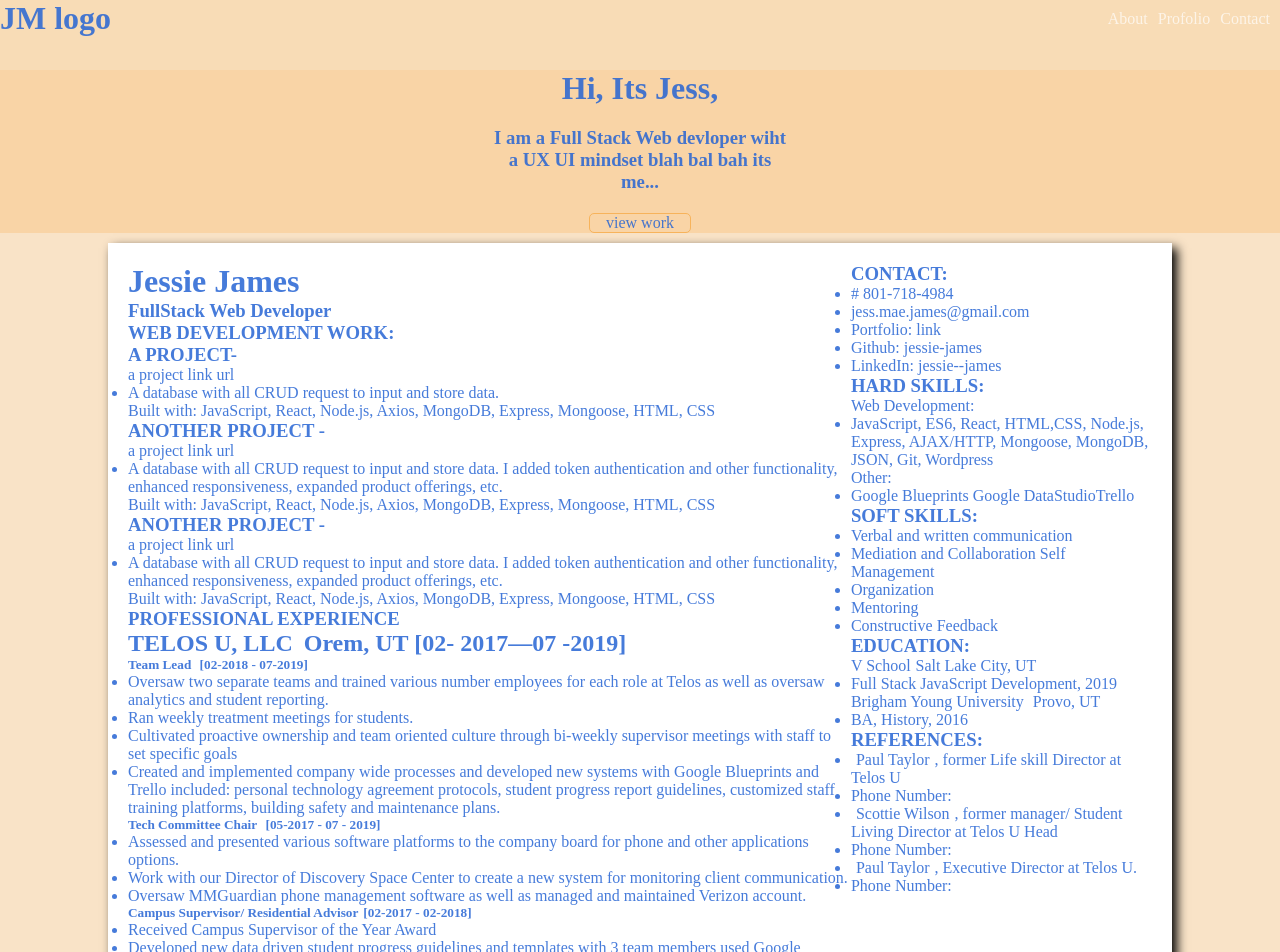
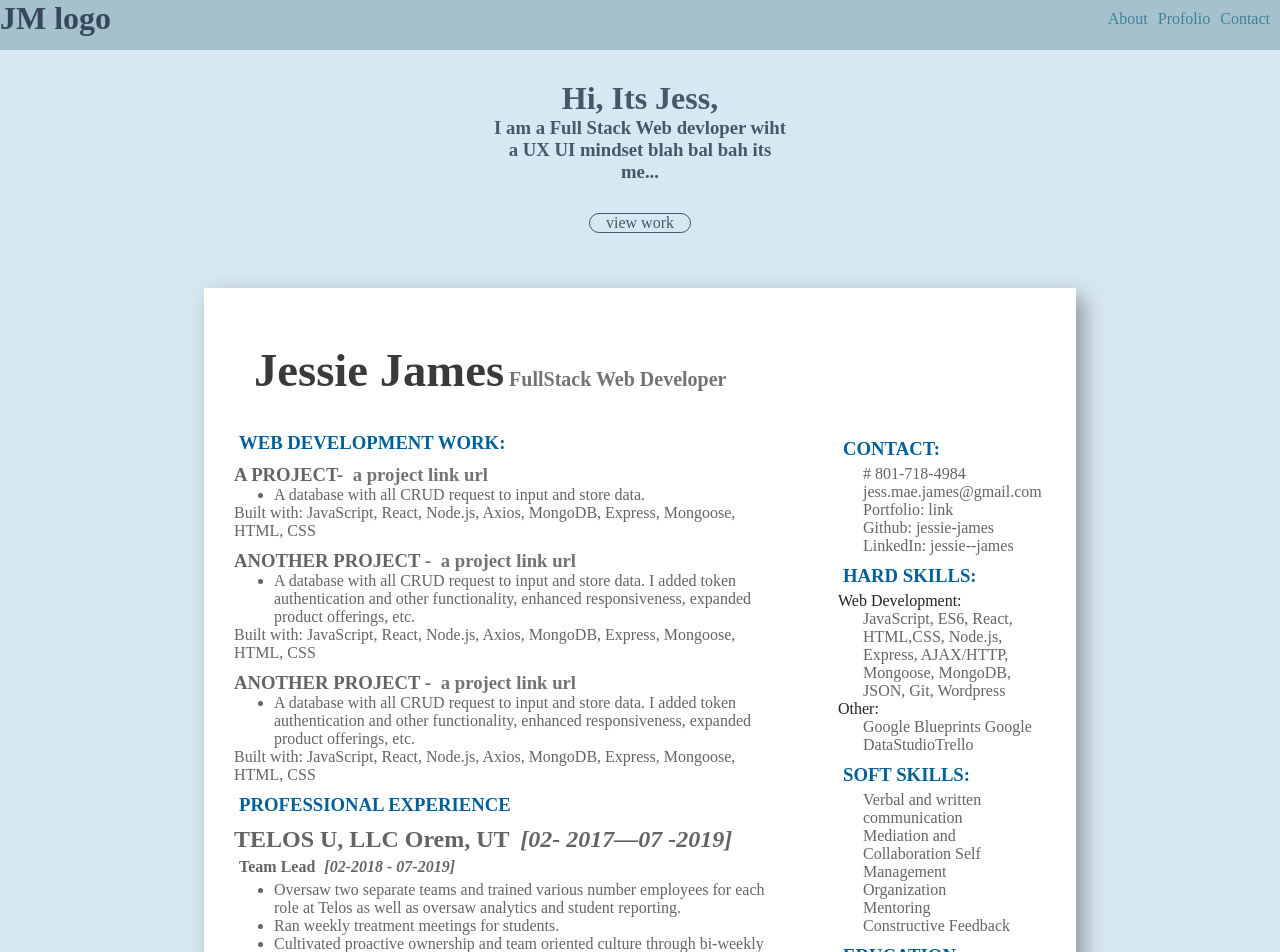
Before and after one commit to jessie-james/portfolio, a React (Create React App) app: page / in a window 1280 px wide. Shown: the top 952 px of the page. Built offline with nearby package versions, Linux system fonts and the light colour scheme.

Commit message:
style resume

```diff
--- a/src/portfolio/Footer.js
+++ b/src/portfolio/Footer.js
@@ -10,12 +10,6 @@ const Footer =()=>{
                 <li>link Linkedin</li>
                 <li>link other network</li>
             </ul>
-            <ul>
-                <li>Home</li>
-                <li>Projects</li>
-                <li>Resume</li>
-                <li>Contact</li>
-            </ul>
         </div>)
 }
 export default Footer
--- a/src/portfolio/Nav.js
+++ b/src/portfolio/Nav.js
@@ -4,9 +4,9 @@ const Nav = () => {
     return (<div className='port-nav-bar'>
         <h1>JM logo</h1>
         <ul className='nav-list'>
-            <Link to='/' className='nav-list-item'>About</Link>
-            <Link to='/Portfolio' className='nav-list-item'>Profolio</Link>
-            <Link to='/Contact'className='nav-list-item'>Contact</Link>
+            <Link to='/' className='nav-list-item port-nav'>About</Link>
+            <Link to='/Portfolio' className='nav-list-item port-nav'>Profolio</Link>
+            <Link to='/Contact' className='nav-list-item port-nav'>Contact</Link>
         </ul>
     </div>)
 }
--- a/src/portfolio/ProjectsContainer.js
+++ b/src/portfolio/ProjectsContainer.js
@@ -3,7 +3,7 @@ import ProjectBrief from './ProjectBrief'
 import ProjectImg from './ProjectImg'
 const ProjectsContainer = () => {
     return (
-        <div className="project-container">
+        <div className="project-container port-body">
             <div className="project">
                 <ProjectBrief/>
                 <ProjectImg />
--- a/src/portfolio/Resume.js
+++ b/src/portfolio/Resume.js
@@ -1,16 +1,18 @@
 import React from 'react'
+import './resume.css'
 
 const Resume = () => {
+
     return (
         <div className="resume-container">
             <div className="columnOne">
-            <h1>Jessie James</h1><h3>FullStack Web Developer</h3>
+                <h1>Jessie James<span>FullStack Web Developer</span></h1>
 
             <div className="columnOne-sections">
                 <h3 className="resume-header"> WEB DEVELOPMENT WORK:</h3>
 
             <div className="web-dev-section">
-                <h3 className="prj-title">A PROJECT-</h3><p className="project-link"> a project link url</p>
+                        <h3 className="prj-title">A PROJECT-<span className="project-link"> a project link url</span></h3>
                 <ul className="skills-list">
                     <li>A database with all CRUD request to input and store data. </li>
                 </ul>
@@ -18,7 +20,7 @@ const Resume = () => {
             </div>
 
             <div className="web-dev-section">
-                <h3 className="prj-title">ANOTHER PROJECT -</h3> <p className="project-link"> a project link url</p>
+                        <h3 className="prj-title">ANOTHER PROJECT - <span className="project-link"> a project link url</span></h3>
                 <ul className="skills-list">
                     <li>A database with all CRUD request to input and store data. I added token authentication and other functionality, enhanced responsiveness, expanded product offerings, etc.</li>
                 </ul>
@@ -26,7 +28,7 @@ const Resume = () => {
             </div>
 
             <div className="web-dev-section">
-                <h3 className="prj-title">ANOTHER PROJECT -</h3> <p className="project-link"> a project link url</p>
+                        <h3 className="prj-title">ANOTHER PROJECT - <span className="project-link"> a project link url</span></h3>
                 <ul className="skills-list">
                     <li>A database with all CRUD request to input and store data. I added token authentication and other functionality, enhanced responsiveness, expanded product offerings, etc.</li>
                 </ul>
@@ -38,7 +40,7 @@ const Resume = () => {
 
             <h3 className="resume-header"> PROFESSIONAL EXPERIENCE</h3>
             <div className="work-experiance-section">
-                    <h2 className="company-title">TELOS U, LLC <span>Orem, UT [02- 2017—07 -2019]</span></h2>
+                        <h2 className="company-title">TELOS U, LLC Orem, UT <span>[02- 2017—07 -2019]</span></h2>
                     <h5 className="job-title">Team Lead <span>[02-2018 - 07-2019]</span></h5>
                     <ul className="skills-list">
                         <li>Oversaw two separate teams and trained various  number employees for each role at Telos as well as oversaw analytics and student reporting.</li>
@@ -60,7 +62,7 @@ const Resume = () => {
                     </ul>
             </div>
             <div className="work-experiance-section">
-                    <h2 className="company-title">Provo Canyon School, Inc.<span>Springville, UT[05-2016—02-2017]</span></h2>
+                        <h2 className="company-title">Provo Canyon School, Springville, UT<span>[05-2016 — 02-2017]</span></h2>
                     <h5 className="job-title">Unit  Lead<span>[11-2016 - 02-2017] </span></h5>
                     <ul className="skills-list">
                         <li>Oversaw the Stabilization Unit  including 3  staff  and 16 students</li>
@@ -96,36 +98,36 @@ const Resume = () => {
             <div className="columnTwo-sections">
             <h3 className="resume-header"> SOFT SKILLS: </h3>
             <ul>
-                <li>Verbal and written communication</li>
-                <li> Mediation and Collaboration Self Management </li>
-                <li>Organization</li>
-                <li>Mentoring</li>
-                <li>Constructive Feedback</li>
+                <li className="column-two-list">Verbal and written communication</li>
+                <li className="column-two-list"> Mediation and Collaboration Self Management </li>
+                <li className="column-two-list">Organization</li>
+                <li className="column-two-list">Mentoring</li>
+                <li className="column-two-list">Constructive Feedback</li>
             </ul>
             </div>
 
             <div className="columnTwo-sections">
                 <h3 className="resume-header"> EDUCATION: </h3>
             <ul className="bold-skill" >V School<span>Salt Lake City, UT </span>
-                <li>Full Stack JavaScript Development, 2019</li>
+                        <li className="column-two-list">Full Stack JavaScript Development, 2019</li>
             </ul>
             <ul className="bold-skill" >Brigham Young University <span>Provo, UT</span>
-                <li>BA,  History, 2016</li>
+                        <li className="column-two-list">BA,  History, 2016</li>
             </ul>
             </div>
             <div className="columnTwo-sections">
                 <h3 className="resume-header"> REFERENCES: </h3>
                 <ul>
-                    <li><span>Paul Taylor</span>, former Life skill Director at Telos U</li>
-                    <li>Phone Number:</li>
+                        <li className="column-two-list"><span>Paul Taylor</span>, former Life skill Director at Telos U</li>
+                        <li className="column-two-list">Phone Number:</li>
                 </ul>
                 <ul>
-                    <li><span>Scottie Wilson</span>, former manager/ Student Living Director at Telos U Head </li>
-                    <li>Phone Number:</li>
+                        <li className="column-two-list"><span>Scottie Wilson</span>, former manager/ Student Living Director at Telos U Head </li>
+                        <li className="column-two-list">Phone Number:</li>
                 </ul>
                 <ul>
-                    <li><span>Paul Taylor</span>, Executive Director at Telos U.</li>
-                    <li>Phone Number: </li>
+                        <li className="column-two-list"><span>Paul Taylor</span>, Executive Director at Telos U.</li>
+                        <li className="column-two-list">Phone Number: </li>
                 </ul>
             </div>
         </div>
--- /dev/null
+++ b/src/portfolio/resume.css
@@ -0,0 +1,79 @@
+.resume-container{
+    color:rgba(0, 0, 0, 0.609);
+    justify-content: space-between;
+}
+.columnOne{
+    width:65%;
+    margin: 0 0 0 10px;
+}
+.columnTwo {
+    width:25%;
+    margin:120px 10px 0 0;
+
+}
+.web-dev-section{
+    margin: 10px 0;
+}
+.work-experiance-section{
+    margin:10px 0;
+}
+.company-title>span {
+    font-style: italic;
+
+}
+.job-title {
+    margin: 5px;
+    font-size:12pt;
+}
+.job-title >span {
+    font-style: italic;
+}
+.columnOne>h1 {
+    font-size: 35pt;
+    color:rgba(0, 0, 0, 0.774);
+    margin: 35px 20px;
+}
+.columnOne > h1 > span {
+    font-size:15pt;
+    color: rgba(0, 0, 0, 0.548);
+}
+.columnOne-sections{
+    margin: 10px 0px;
+
+}
+.resume-header {
+    color:rgb(0, 96, 151)
+}
+.project-link{
+    color: rgba(0, 0, 0, 0.548);
+
+}
+.skills-list{
+    margin:0px 0px 0px 40px;
+}
+.column-two-list{
+    list-style: none;
+    margin: 0 0 0 25px;
+    color:rgba(0, 0, 0, 0.609);
+}
+.column-two-list >span {
+    color:rgba(0, 0, 0, 0.87);
+    font-style:bold;
+    font-family: bold;
+
+}
+.bold-skill{
+    color:rgba(0, 0, 0, 0.87);
+    font-style:bold;
+
+}
+.bold-skill>span{
+    color:rgba(0, 0, 0, 0.609);
+
+}
+.columnTwo-sections{
+    margin: 10px 0;
+}
+.resume-header{
+    margin: 5px;
+}
--- a/src/styles.css
+++ b/src/styles.css
@@ -3,14 +3,22 @@
 }
 
 .port-nav-bar{
-     display:flex;
-    background-color:  rgba(247, 210, 162, 0.447);
+    display:flex;
+    background-color:rgba(147, 179, 191, 0.733);
     justify-content: space-between;
-    height: 70px;
+    height: 50px;
+    width:100%;
+    position: fixed;
+}
+.port-nav {
+    color:#3E8294;
 }
 .main-app-container {
-    background-color: rgb(249, 227, 199);
-    color:rgba(35, 99, 211, 0.844);
+    background-color:#D8E8F2;
+    color:rgba(2, 14, 38, 0.671);
+}
+.port-body{
+    padding:80px 0;
 }
 
 .home-name-container{
@@ -19,16 +27,17 @@
     align-items: center;
     text-align: center;
     width: 100%;
-    background-color:rgba(247, 179, 91, 0.31)
+    height:100%;
+    background-color:#D8E8F2;
 }
 .home-name-container >h3{
     width: 300px;
-    margin: 20px;
 }
 .view-work-button{
-    border:solid 1px rgb(247, 179, 91);
-    border-radius: 5px;
+    border:solid 1px rgba(2, 14, 38, 0.671);
+    border-radius: 30px;
     width:100px;
+    margin:30px;
 }
 .project-container{
     display: flex;
@@ -92,9 +101,22 @@
 
 .port-footer{
     display:flex;
+    flex-direction: column;
+    justify-content: center;
+    align-content: center;
+    align-items:center;
+    list-style: none;
+    background-color:#93B3BF;
+}
+.port-footer > p{
+    margin: 5px;
+}
+
+.port-footer > ul{
+    display: flex;
+    list-style: none;
+    width:100%;
     justify-content: space-evenly;
-    list-style: none;
-    background-color: rgb(247, 210, 162);
 }
 .nav-list{
     list-style: none;
@@ -112,10 +134,49 @@
 }
 .resume-container{
     display:flex;
-    height:95%;
-    width:80%;
-    margin:  10px auto;
+    height:80%;
+    width:65%;
+    margin:  25px auto;
     background-color:white;
     padding:20px;
-    box-shadow: 5px 5px 10px black;
+    box-shadow: 8px 8px 20px #00000057;
 }
+
+.contact-container{
+    height:100%;
+    width:100%;
+    display:flex;
+
+    justify-content: center;
+
+
+}
+.contact-container>form{
+    margin:1%;
+    display:flex;
+    flex-direction: column;
+    border:solid 3px rgba(2, 14, 38, 0.342);
+    padding: 3%;
+    border-radius: 10px;
+}
+form>input{
+    width: 600px;
+    height: 50px;
+    border-radius: 10px;
+     border:solid 3px #6A8EA6;
+    background-color:rgba(62, 129, 148, 0.342);
+    padding:3px;
+}
+form>button{
+    width: 25%;
+    height:30px;
+    margin: 40px 0px;
+    border-radius: 25px;
+    border:solid 3px rgba(2, 14, 38, 0.342);
+    background-color:#3E8294;
+}
+.message{
+    height :300px;
+    align-content: flex-start;
+    justify-content: flex-start;
+}
```
Also changed, not shown: src/portfolio/Contact.js (+9 -3 lines).
